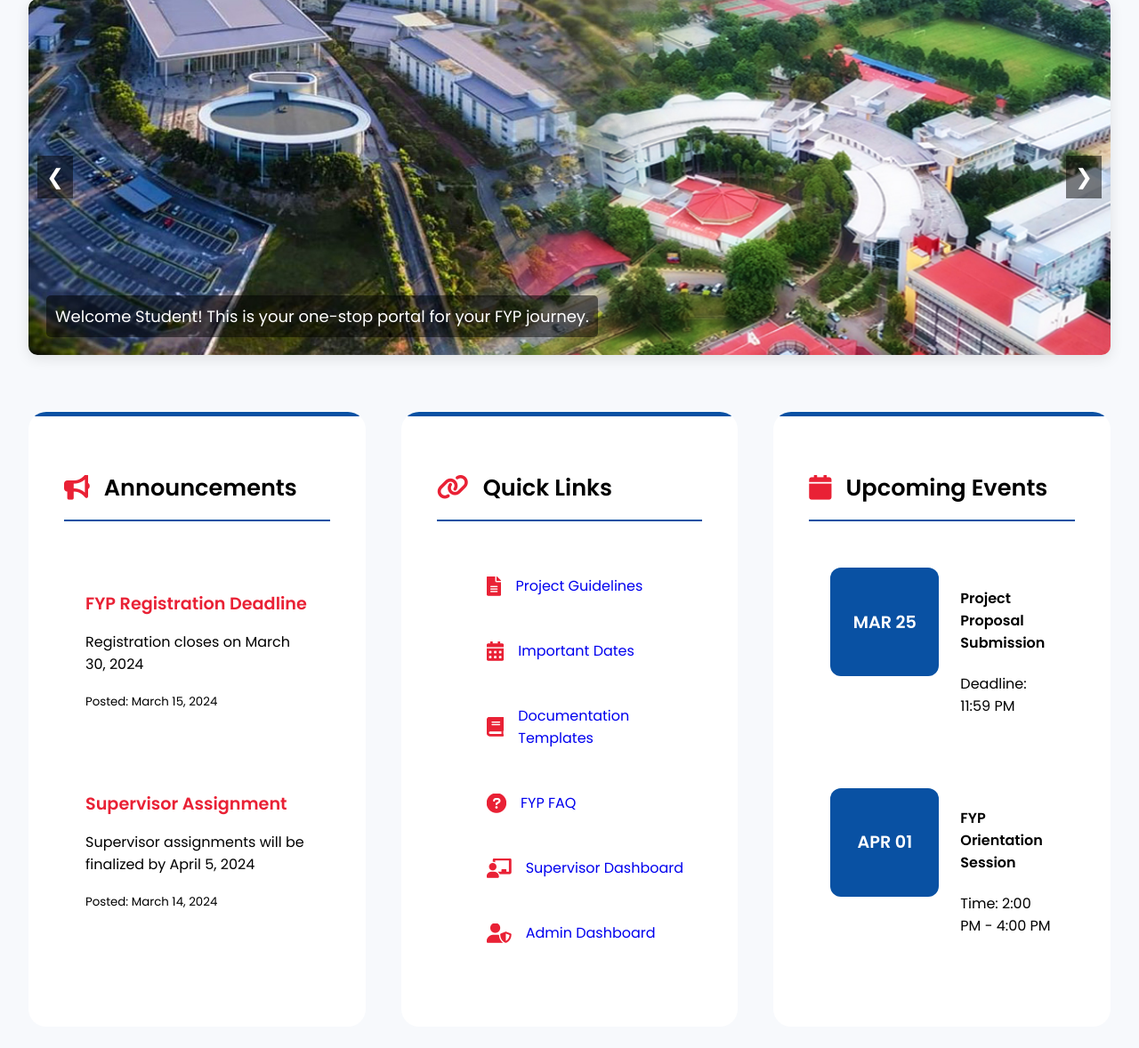
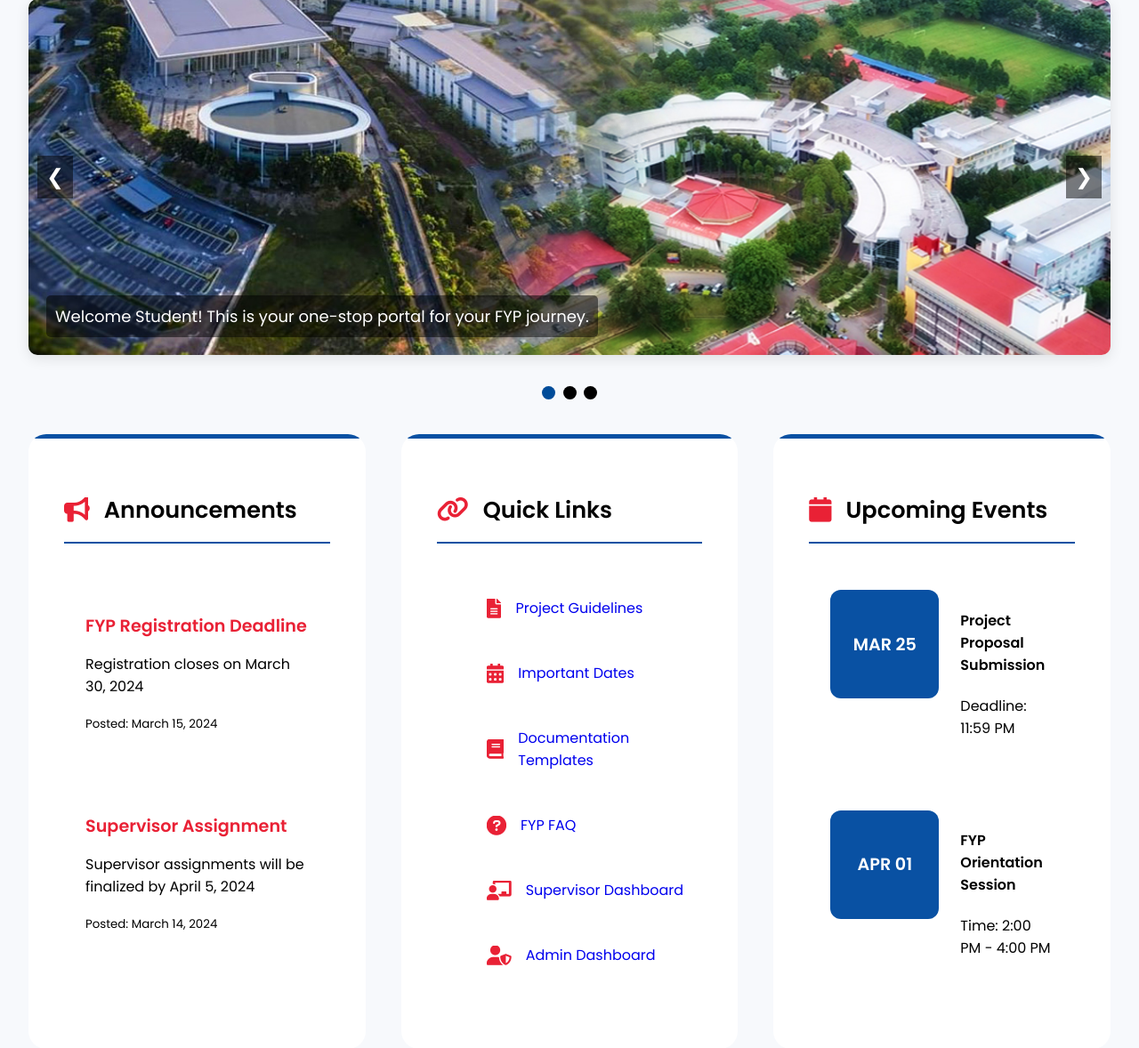
Before and after one commit to YongJinYit1214/final-year-project-management-system, a PHP site: page / in a window 1280 px wide. Shown: the part 103-1281 px from the top of the page at 89% size. Run offline with PHP 8.4, Linux system fonts and the light colour scheme.

Commit message:
Added Home Page Carousel Slideshow

```diff
--- /dev/null
+++ b/fyp-system/assets/js/carousel.js
@@ -0,0 +1,20 @@
+let slideIndex=0;
+showSlides();
+
+function showSlides(){
+    let i;
+    let slides = document.getElementsByClassName("carousel-item");
+    let dots = document.getElementsByClassName("dot");
+
+    for(i=0;i<slides.length;i++){
+        slides[i].style.display="none";
+    }
+    slideIndex++;
+    if(slideIndex>slides.length) {slideIndex=1;}
+    for(i=0;i<dots.length;i++){
+        dots[i].className=dots[i].className.replace(" active ","");
+    }
+    slides[slideIndex-1].style.display="block";
+    dots[slideIndex-1].className+=" active ";
+    setTimeout(showSlides, 2000);
+}
--- a/fyp-system/index.css
+++ b/fyp-system/index.css
@@ -48,6 +48,22 @@ body {
     .carousel-item {
         height: 300px; /* Adjust height for mobile */
     }
+}
+
+/* The carousel dots/bullets/indicators */
+.dot {
+  cursor: pointer;
+  height: 15px;
+  width: 15px;
+  margin: 0 2px;
+  background-color: black;
+  border-radius: 50%;
+  display: inline-block;
+  transition: background-color 0.6s ease;
+}
+
+.active, .dot:hover {
+  background-color: #004c99;
 }
 
 .hero-section {
--- a/fyp-system/index.html
+++ b/fyp-system/index.html
@@ -36,21 +36,28 @@
     <div class="carousel-container">
         <div class="carousel">
             <div class="carousel-item">
-                <img src="./assets/images/ads-1.jpg" alt="Ad 1">
+                <img src="./assets/images/ads-1.jpg" style="width:100%" alt="Ad 1">
                 <div class="carousel-caption">Welcome Student! This is your one-stop portal for your FYP journey.</div>
             </div>
             <div class="carousel-item">
-                <img src="./assets/images/ads-2.jpg" alt="Ad 2">
+                <img src="./assets/images/ads-2.jpg" style="width:100%" alt="Ad 2">
                 <div class="carousel-caption">Register for FYP 2024</div>
             </div>
             <div class="carousel-item">
-                <img src="./assets/images/ads-3.jpg" alt="Ad 3">
+                <img src="./assets/images/ads-3.jpg" style="width:100%" alt="Ad 3">
                 <div class="carousel-caption">Join the FYP Community and Stay Ahead</div>
             </div>
         </div>
-        <button class="carousel-button prev">&#10094;</button>
-        <button class="carousel-button next">&#10095;</button>
+        <button class="carousel-button prev" onclick="plusSlides(-1)">&#10094;</button>
+        <button class="carousel-button next" onclick="plusSlides(1)">&#10095;</button>
     </div>
+        <div style="text-align: center;">
+            <span class="dot" onclick="currentSlide(1)"></span>
+            <span class="dot" onclick="currentSlide(2)"></span>
+            <span class="dot" onclick="currentSlide(3)"></span>
+        </div>
+    <script src="assets\js\carousel.js"></script>
+    <!-- <script src="assets\js\carousel-auto.js"></script> -->
     <div class="dashboard-grid">
         <div class="dashboard-card announcements">
             <h3><i class="fas fa-bullhorn"></i>Announcements</h3>
```
Also changed, not shown: fyp-system/assets/js/carousel-auto.js (added, +20 -0 lines).
